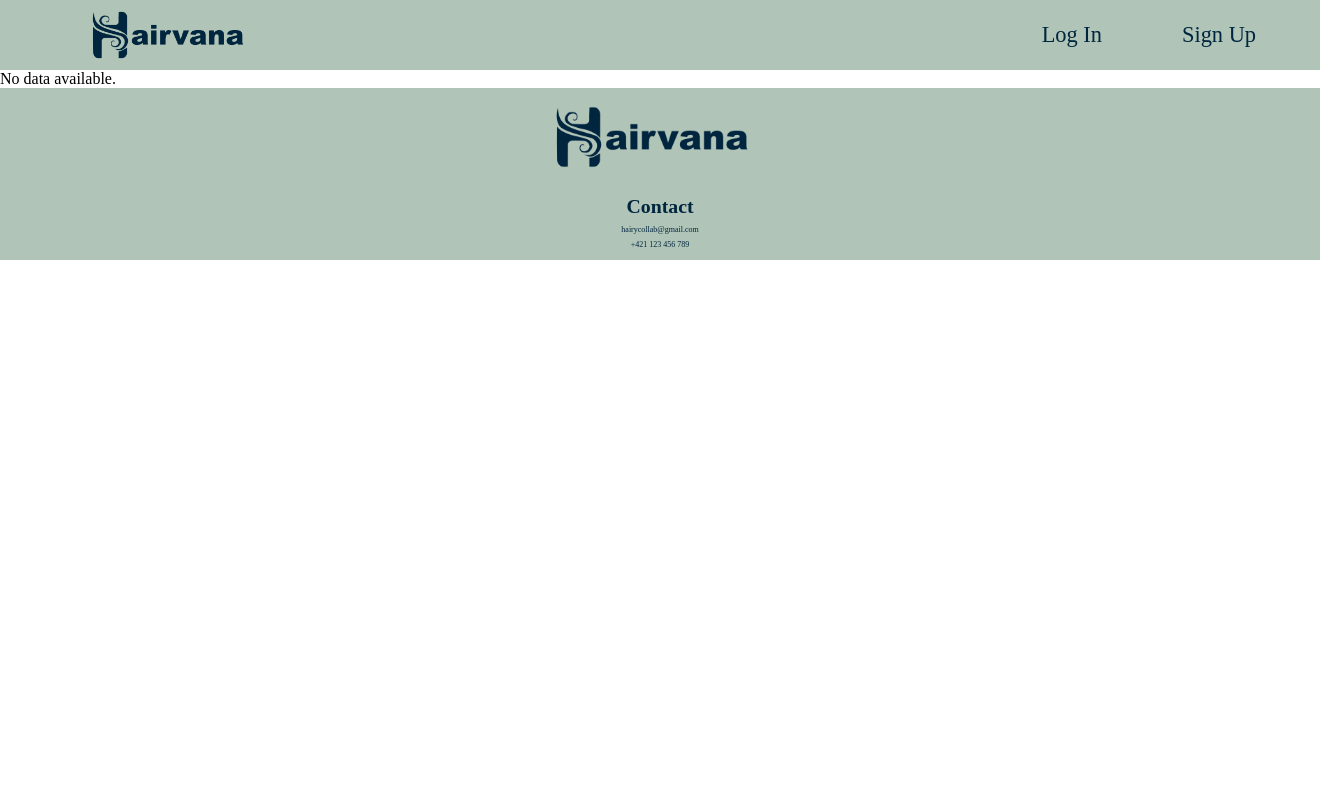
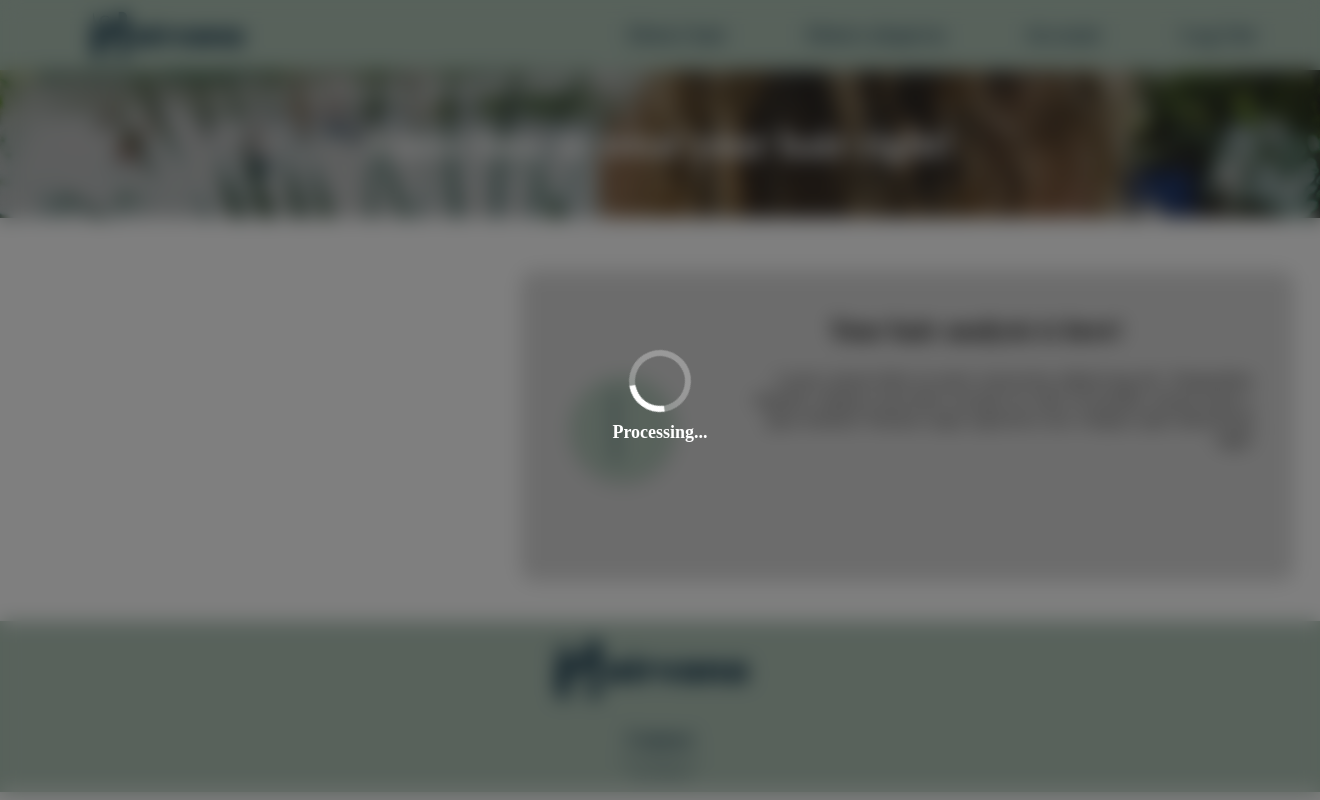
Before and after one commit to xenicka/hair_detection, a Flask app: page /result_hair in a window 1320 px wide; the page is wider, and only the part inside the window is pictured. Run offline with Flask 3, Linux system fonts and the light colour scheme; a user stored in the database is signed in.

Commit message:
result_page

```diff
--- a/app.py
+++ b/app.py
@@ -67,7 +67,10 @@ def home22():
     return render_template('detect_hair.html',is_authenticated=True)
 @app.route('/result_hair')
 def home3():
-    return render_template('result_hair.html')
+    if 'user_id' not in session:
+        return render_template('sign_in.html')
+    return render_template('result_hair.html', is_authenticated=True)
+
 @app.route('/result_alopecia')
 def home4():
     return render_template('result_alopecia.html')
--- a/static/css/alopecia.css
+++ b/static/css/alopecia.css
@@ -101,6 +101,8 @@ h1 {
 }
 #andro {
   background-color: #00253f;
+  margin: 0; /* Remove extra spacing */
+  padding: 0;
 }
 
 #icon1 {
--- a/static/css/result_hair.css
+++ b/static/css/result_hair.css
@@ -3,3 +3,210 @@ body {
   margin: 0;
   padding: 0;
 }
+
+.container {
+  position: relative; /* Make the container the reference point for absolute positioning */
+  display: block;
+  width: 100%;
+}
+
+.container img {
+  width: 100%;
+  height: auto;
+  display: block; /* Ensure no extra spacing around the image */
+}
+
+.text-overlay {
+  position: absolute; /* Position the text over the image */
+  top: 50%; /* Position text in the center vertically */
+  left: 50%; /* Position text in the center horizontally */
+  transform: translate(-50%, -50%); /* Offset the text to center it perfectly */
+  color: white;
+  font-size: 3vw; /* Adjust size as needed */
+  text-align: center;
+  font-weight: bold;
+  padding: 10px;
+}
+#main {
+  display: flex;
+}
+.container_with_image {
+  width: 50%;
+  display: block;
+}
+.button_section {
+  display: block;
+  text-align: center;
+}
+.image_section {
+  display: flex;
+  justify-content: center;
+}
+#uploaded-image {
+  text-align: center;
+  padding: 1rem;
+  height: auto;
+  width: 23vw;
+}
+
+.text-container {
+  width: 90%;
+  display: none;
+  display: flex;
+  flex-direction: column; /* Stack items vertically */
+  justify-content: center; /* Center vertically */
+  align-items: center; /* Center horizontally */
+  text-align: center;
+  margin: 2vw 2vw 1vw 7vw;
+  border-radius: 1vw;
+  padding-top: 2vw;
+  padding-bottom: 2vw;
+}
+
+h1 {
+  font-size: 2vw;
+  text-align: center;
+  margin-right: 1vw;
+  margin-bottom: 1vw;
+  padding-bottom: 0%;
+}
+.circle-container {
+  width: 30%;
+}
+.feature {
+  display: flex;
+  flex-direction: column;
+  align-items: center;
+  padding-top: 2vw;
+  margin: 4vw 1.7vw;
+}
+
+.circle {
+  width: 8vw;
+  height: 8vw;
+  border-radius: 50%;
+  display: flex;
+  align-items: center;
+  justify-content: center;
+  box-shadow: 0px 4px 6px rgba(0, 0, 0, 0.1);
+  margin: 0; /* Remove extra spacing */
+  background-color: #b0c4b7;
+}
+#icon1 {
+  width: 10%;
+}
+.circle:hover {
+  transform: scale(1.1); /* Увеличение при наведении */
+}
+
+.card {
+  display: flex;
+  padding: 2vw;
+  background-color: #d9d9d9;
+  border-radius: 1vw; /* Adjust for more or less rounding */
+}
+#info-text {
+  text-align: end;
+  padding: 0%;
+  margin: 0%;
+  margin-right: 1vw;
+  margin-left: 4vw;
+  margin-top: 1.8vw;
+  font-size: 1.3vw;
+}
+.rec {
+  justify-content: end;
+  align-items: end;
+  text-align: end;
+}
+
+/* Blur overlay */
+#blur-overlay {
+  position: fixed;
+  top: 0;
+  left: 0;
+  width: 100%;
+  height: 100%;
+  background: rgba(0, 0, 0, 0.5); /* Semi-transparent blur */
+  backdrop-filter: blur(10px);
+  z-index: 10;
+  display: flex;
+  justify-content: center;
+  align-items: center;
+}
+
+/* Loading container */
+#loading-container {
+  text-align: center;
+  color: white;
+}
+
+/* Circular spinning loader */
+.spinner {
+  width: 50px;
+  height: 50px;
+  border: 6px solid rgba(255, 255, 255, 0.3);
+  border-top: 6px solid white;
+  border-radius: 50%;
+  animation: spin 1s linear infinite;
+  margin: 0 auto;
+}
+
+/* Spinning animation */
+@keyframes spin {
+  0% {
+    transform: rotate(0deg);
+  }
+  100% {
+    transform: rotate(360deg);
+  }
+}
+
+/* Loading text */
+#loading-text {
+  font-size: 18px;
+  font-weight: bold;
+  margin-top: 10px;
+}
+#retry-button {
+  position: absolute;
+  top: 50%;
+  left: 50%;
+  transform: translate(-50%, -50%);
+  z-index: 10; /* Ensures it is above the blur overlay */
+  display: none; /* Initially hidden */
+}
+#failed_detection {
+  position: absolute;
+  align-items: center;
+  transform: translate(-50%, -50%);
+  z-index: 10; /* Ensures it is above the blur overlay */
+  display: none; /* Initially hidden */
+}
+#type {
+  margin-top: 1vw;
+}
+/* Define the heart animation */
+@keyframes fall {
+  0% {
+    transform: translateY(-100vh); /* Start from above the viewport */
+    opacity: 1; /* Fully visible at the start */
+  }
+  70% {
+    opacity: 1; /* Stay fully visible as they fall */
+  }
+  100% {
+    transform: translateY(100vh); /* Fall to the bottom of the viewport */
+    opacity: 0; /* Fade out gradually at the end */
+  }
+}
+
+/* Style for the heart */
+.heart {
+  position: absolute;
+  font-size: 2rem;
+  animation: fall 3s forwards ease-in; /* Animation duration: 3 seconds */
+  animation-timing-function: ease-in;
+  color: red;
+  pointer-events: none;
+}
--- a/static/js/result_hair.js
+++ b/static/js/result_hair.js
@@ -1,24 +1,113 @@
 window.onload = function () {
   const resultDiv = document.getElementById("result");
   const uploadedImage = localStorage.getItem("uploadedImage");
+  const infoText = document.getElementById("info-text");
+  const type = document.getElementById("type");
+  const blurOverlay = document.getElementById("blur-overlay");
+  const retryButton = document.getElementById("retry-button");
+  const loading_contaienr = document.getElementById("loading-container");
+  const failed = document.getElementById("failed_detection");
+
+  // Display uploaded image if available
   if (uploadedImage) {
     const imgElement = document.getElementById("uploaded-image");
     imgElement.src = uploadedImage;
     imgElement.style.display = "block";
   }
-  // Retrieve data from localStorage
-  const predictionsData = JSON.parse(localStorage.getItem("predictionsData"));
 
-  if (predictionsData) {
-    predictionsData.forEach((pred) => {
-      const p = document.createElement("p");
-      p.innerText = `Detected: ${pred.class} - Confidence: ${pred.confidence}`;
-      resultDiv.appendChild(p);
+  function updateResults() {
+    const predictionsData = JSON.parse(localStorage.getItem("predictionsData"));
+
+    if (predictionsData && predictionsData.length > 0) {
+      const resultText = `Detected: ${predictionsData[0].class} - Confidence: ${predictionsData[0].confidence}`;
+      resultDiv.innerText = resultText; // Display result
+
+      if (predictionsData[0].class.toLowerCase().includes("curly")) {
+        infoText.innerText =
+          "Curly hair has distinct, well-defined curls that can range from loose, bouncy curls to tighter, more compact ringlets. This type of hair is characterized by its volume, natural bounce, and texture. Curly hair tends to have a lot of body and can create big, bold looks, but it also requires more moisture and care. The natural oils produced by the scalp have a harder time traveling down the twists and turns of the hair, so curly hair can often feel drier than other types. Because of its texture, curly hair can be more difficult to manage and may require extra care to maintain its shape and prevent frizz. However, with the right products and techniques, curly hair can be stunning and full of life.";
+        type.innerText = "CURLY";
+      } else if (predictionsData[0].class.toLowerCase().includes("wavy")) {
+        infoText.innerText =
+          "Wavy hair is a versatile hair type that falls between straight and curly, with soft, flowing waves that create natural volume. The waves can vary in size, from loose beachy waves to more defined, larger curls. Wavy hair tends to have more texture and body than straight hair, making it ideal for creating more voluminous hairstyles. However, it can also be more prone to frizz, especially in humid conditions. People with wavy hair often find that it can be a bit tricky to style, as the waves may fall flat or become overly frizzy if not managed properly. Overall, wavy hair is the perfect balance between straight and curly, offering a bit of both.";
+        type.innerText = "WAVY";
+      } else if (predictionsData[0].class.toLowerCase().includes("straight")) {
+        infoText.innerText =
+          "Straight hair is smooth and naturally sleek, without any curves or curls. It lays flat against the scalp and tends to reflect light, giving it a shiny appearance. This type of hair is typically more resilient to humidity and environmental changes, which helps it retain its sleek look. However, straight hair can sometimes appear greasy or limp more quickly than other hair types since the natural oils from the scalp are able to travel more easily down the length of the hair. Although it's generally easy to manage, straight hair can be prone to looking flat or lacking volume, especially if it's fine or thin.";
+        type.innerText = "STRAIGHT";
+      } else {
+        type.innerText = "NOT DETECTED";
+        localStorage.setItem(
+          "errorMessage",
+          "No hair type detected. Please try again."
+        );
+
+        // Hide the blur overlay and show the retry button when no hair type is detected
+        setTimeout(() => {
+          loading_contaienr.style.display = "none"; // Hide blur overlay
+          failed.style.display = "block"; // Show retry button
+          retryButton.style.display = "block"; // Show retry button
+        }, 2000); // Wait for 2 seconds (adjust as necessary)
+
+        return; // Stop further processing
+      }
+
+      // Delay the removal of blur (e.g., 2 seconds)
+      setTimeout(() => {
+        blurOverlay.style.display = "none"; // Hide blur overlay
+      }, 2000); // Adjust time (2000ms = 2 seconds) as needed
+
+      // Stop checking for new data
+      clearInterval(checkData);
+    }
+  }
+
+  // Check for predictions every 500 ms
+  const checkData = setInterval(updateResults, 500);
+};
+
+// Retry function to refresh the process
+function retry() {
+  // Reset the UI elements and local storage if necessary
+  localStorage.removeItem("predictionsData");
+  localStorage.removeItem("uploadedImage");
+
+  // Optionally reset the type and info text
+  document.getElementById("type").innerText = "";
+  document.getElementById("info-text").innerText = "";
+
+  // Hide the retry button again
+  document.getElementById("retry-button").style.display = "none";
+
+  // Redirect to a different page or reload the page
+  // Option 1: Reload the page
+  window.location.reload();
+
+  window.location.href = "/detect_hair"; // Replace 'your_page_url_here' with the desired URL
+}
+function updateText(element) {
+  // Create falling hearts when hovering over the circle
+  for (let i = 0; i < 10; i++) {
+    const heart = document.createElement("div");
+    heart.classList.add("heart");
+    heart.textContent = "❤️";
+
+    // Random horizontal start position across the entire page width
+    const startX = Math.random() * 100 + "%"; // Random horizontal start position
+
+    // Start from above the page, higher than the header (100vh above the top)
+    const startY = -100 + "px"; // Start from a position above the viewport
+
+    const delay = Math.random() * 1 + "s"; // Random delay for each heart's animation
+
+    heart.style.left = startX; // Position heart horizontally
+    heart.style.top = startY; // Position heart above the page
+    heart.style.animationDelay = delay;
+
+    document.body.appendChild(heart);
+
+    // Remove the heart after the animation ends
+    heart.addEventListener("animationend", () => {
+      heart.remove();
     });
-
-    // Optionally, clear the stored data after using it
-    localStorage.removeItem("predictionsData");
-  } else {
-    resultDiv.innerText = "No data available.";
   }
-};
+}
--- a/templates/detect_alopecia.html
+++ b/templates/detect_alopecia.html
@@ -53,7 +53,7 @@
               Androgenetic Alopecia results in gradual thinning along predictable patterns, but targeted treatments like minoxidil or lifestyle adjustments can slow progression and support hair health.
             </div>
           </div>
-          <p>ANDROGENETIC</p>
+          <p>ANDRO</p>
         </div>
 
         <div class="feature">
--- a/templates/result_hair.html
+++ b/templates/result_hair.html
@@ -2,6 +2,7 @@
 
 <!-- title -->
 {% block title %}Result hair{% endblock %}
+
 <!-- css  -->
 {% block css %}
 <link
@@ -9,11 +10,71 @@
   href="{{ url_for('static', filename='css/result_hair.css') }}"
 />
 {% endblock %}
+
 <!-- main text -->
 {% block content %}
-<img id="uploaded-image" src="" alt="Uploaded Image" style="display: none" />
-<div id="result"></div>
+<div id="blur-overlay">
+  <div id="loading-container">
+    <div class="spinner"></div>
+    <p id="loading-text">Processing...</p>
+  </div>
+</div>
+<p id="failed_detection">The detection failed,try again!</p>
+<button id="retry-button" style="display: none" onclick="retry()">
+  Try Again
+</button>
+
+<div class="container">
+  <img
+    class="fade-in"
+    src="{{ url_for('static', filename='images/result_hair.png') }}"
+    alt="My Image"
+  />
+  <div class="text-overlay">Know how to treat your hair right!</div>
+</div>
+<div class="container" id="main">
+  <div class="container_with_image">
+    <div class="image_section">
+      <img
+        id="uploaded-image"
+        src=""
+        alt="Uploaded Image"
+        style="display: none"
+      />
+    </div>
+  </div>
+  <div class="text-container">
+    <div class="card">
+      <div class="circle-container">
+        <div class="feature">
+          <div class="circle" onmouseover="updateText(this)">
+            <img
+              id="icon1"
+              src="{{ url_for('static', filename='images/straight.png') }}"
+              alt="STRAIGHT"
+            />
+          </div>
+          <p id="type"></p>
+        </div>
+      </div>
+      <div class="rec">
+        <h1>Your hair analysis is here!</h1>
+        <p id="info-text">
+          Lorem, ipsum dolor sit amet consectetur adipisicing elit. Voluptatibus
+          impedit, tempore eum dolor suscipit eos odio recusandae, harum sequi
+          a, quae minima? Pariatur eaque asperiores eius voluptas optio
+          laboriosam fugit!
+        </p>
+      </div>
+    </div>
+  </div>
+</div>
+<div class="button_section">
+  <div id="result"></div>
+</div>
+
 {% endblock %}
+
 <!-- script -->
 {% block script %}
 <script src="{{ url_for('static', filename='js/result_hair.js') }}"></script>
```
Also changed, not shown: routes.py (deleted, +0 -179 lines), instance/users.db, static/images/result_hair.png (added).
